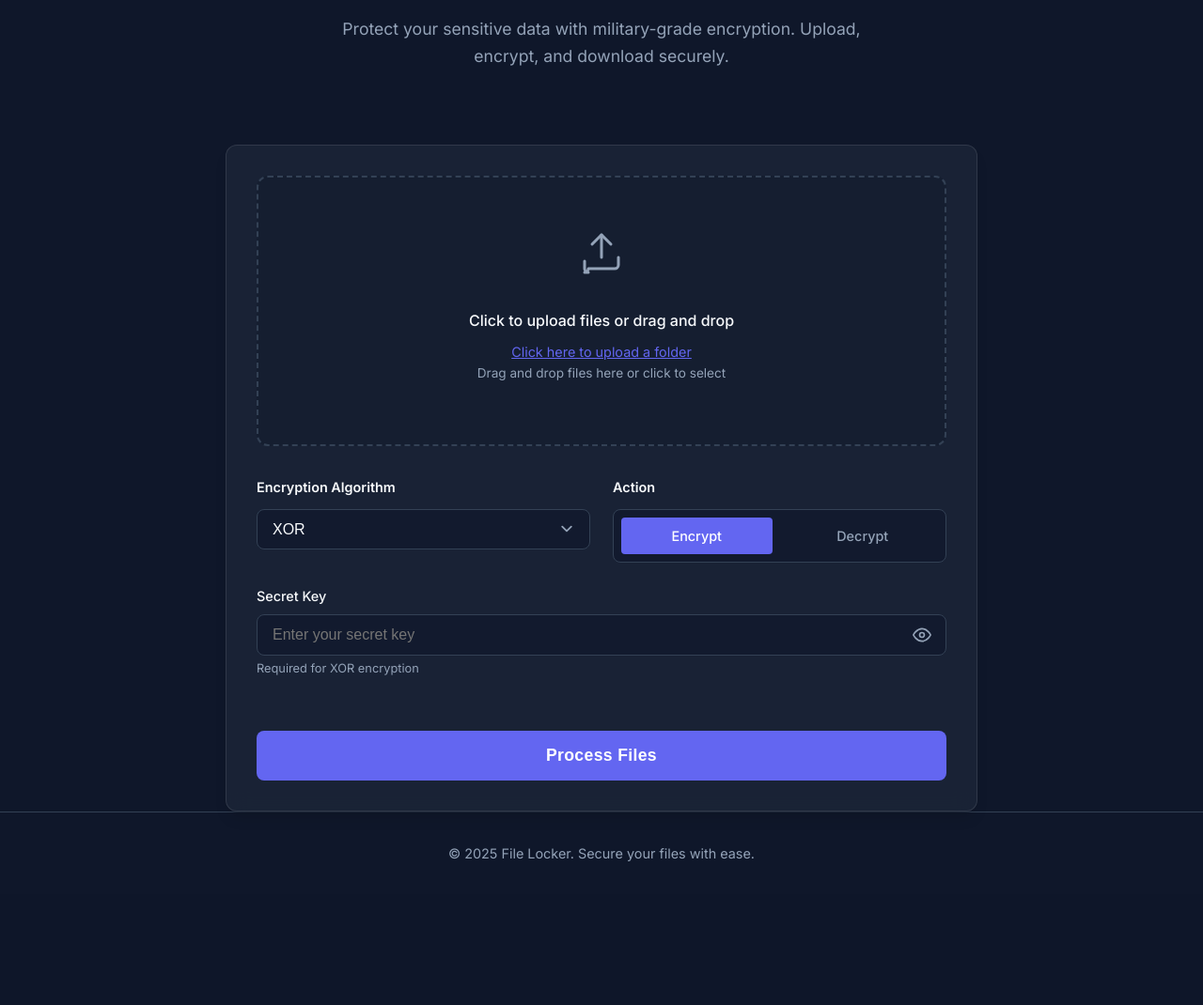
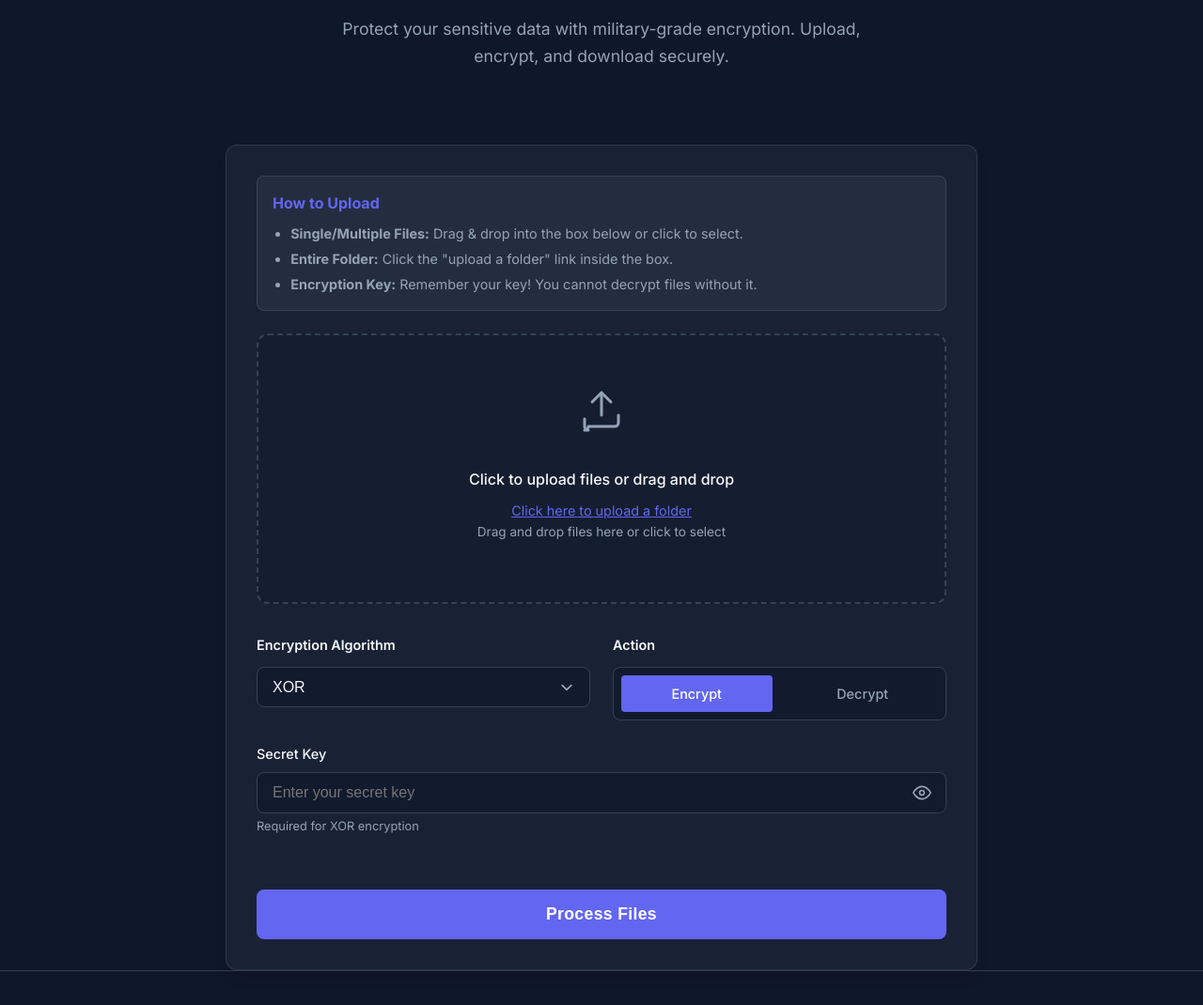
Before and after one commit to divakarsharma2934-a11y/File-Encryptor-wedversion-33, a Django app: page / in a window 1280 px wide. Shown: the part 198-1268 px from the top of the page at 94% size. Before the commit the page ends 1115 px from the top, so only its background shows below. Run offline with Django 5.2, Linux system fonts and the light colour scheme; the visitor is signed in with stand-in values (Sample User, id 1).

Commit message:
version3

```diff
--- a/locker_app/templates/locker_app/home.html
+++ b/locker_app/templates/locker_app/home.html
@@ -25,6 +25,19 @@
                 {{ form.non_field_errors }}
             </div>
             {% endif %}
+
+            <div class="instructions-panel"
+                style="background: rgba(255, 255, 255, 0.05); padding: 1rem; border-radius: 8px; margin-bottom: 1.5rem; font-size: 0.9rem; border: 1px solid rgba(255, 255, 255, 0.1);">
+                <h3 style="margin-top: 0; font-size: 1rem; color: var(--primary-color); margin-bottom: 0.5rem;">How to
+                    Upload</h3>
+                <ul style="margin: 0; padding-left: 1.2rem; color: var(--text-muted);">
+                    <li style="margin-bottom: 0.25rem;"><strong>Single/Multiple Files:</strong> Drag & drop into the box
+                        below or click to select.</li>
+                    <li style="margin-bottom: 0.25rem;"><strong>Entire Folder:</strong> Click the "upload a folder" link
+                        inside the box.</li>
+                    <li><strong>Encryption Key:</strong> Remember your key! You cannot decrypt files without it.</li>
+                </ul>
+            </div>
 
             <!-- File Upload Zone -->
             <div class="form-group">
@@ -201,6 +214,8 @@
         }
 
         // Drag and drop effects
+        let dragCounter = 0;
+
         ['dragenter', 'dragover', 'dragleave', 'drop'].forEach(eventName => {
             dropZone.addEventListener(eventName, preventDefaults, false);
         });
@@ -210,23 +225,23 @@
             e.stopPropagation();
         }
 
-        ['dragenter', 'dragover'].forEach(eventName => {
-            dropZone.addEventListener(eventName, highlight, false);
+        dropZone.addEventListener('dragenter', function (e) {
+            dragCounter++;
+            dropZone.classList.add('drag-over');
         });
 
-        ['dragleave', 'drop'].forEach(eventName => {
-            dropZone.addEventListener(eventName, unhighlight, false);
+        dropZone.addEventListener('dragleave', function (e) {
+            dragCounter--;
+            if (dragCounter <= 0) {
+                dragCounter = 0;
+                dropZone.classList.remove('drag-over');
+            }
         });
 
-        function highlight(e) {
-            dropZone.classList.add('drag-over');
-        }
+        dropZone.addEventListener('drop', function (e) {
+            dragCounter = 0;
+            dropZone.classList.remove('drag-over');
 
-        function unhighlight(e) {
-            dropZone.classList.remove('drag-over');
-        }
-
-        dropZone.addEventListener('drop', function (e) {
             const dt = e.dataTransfer;
             const files = dt.files;
 
```
